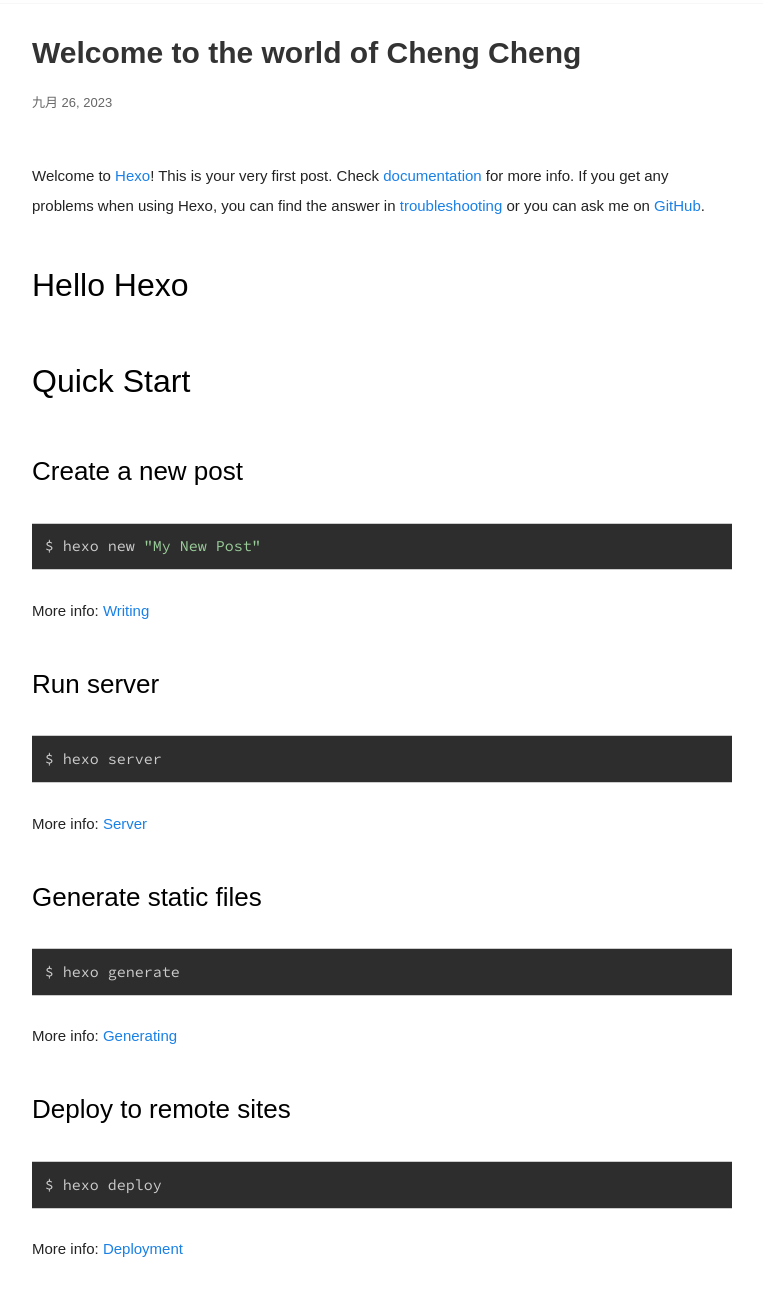
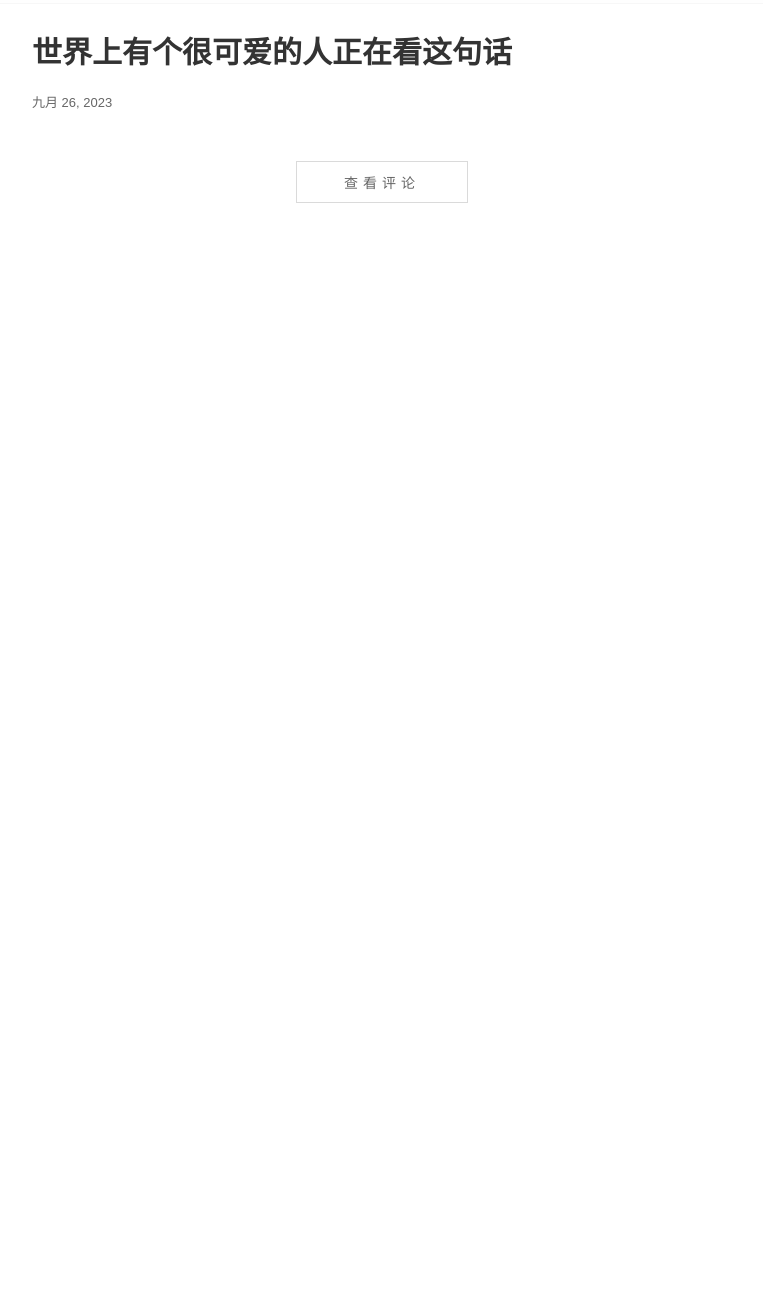
Before and after one commit to chengldu/chengldu.github.io, a plain HTML site: page 2023/09/26/世界上有个很可爱的人正在看这句话/index.html in a window 1280 px wide. Shown: the part 47-1358 px from the top of the page, without its empty margins (258-1021 px from the left). After the commit the page ends 800 px from the top, so only its background shows below. Drawn offline with nearby package versions, Linux system fonts and the light colour scheme; a web font is replaced by a local one.

Commit message:
Site updated: 2023-09-26 21:11:27

```diff
--- a/2023/09/26/hello-world/index.html
+++ b/2023/09/26/世界上有个很可爱的人正在看这句话/index.html
@@ -5,12 +5,12 @@
     <meta charset="UTF-8" />
     <meta http-equiv="X-UA-Compatible" content="IE=edge,chrome=1" />
     <meta name="viewport" content="width=device-width, minimum-scale=1.0, maximum-scale=1.0, user-scalable=no">
-    <title>Welcome to the world of Cheng Cheng - Hexo</title>
+    <title>世界上有个很可爱的人正在看这句话 - Hexo</title>
     <meta name="apple-mobile-web-app-capable" content="yes" />
     <meta name="apple-mobile-web-app-status-bar-style" content="black-translucent">
     <meta name="google" content="notranslate" />
     <meta name="keywords" content="Fechin,">
-    <meta name="description" content="Welcome to Hexo! This is your very first post. Check documentation for more info. If you get any pr,">
+
     <meta name="author" content="chengldu">
     <link rel="alternative" href="atom.xml" title="Hexo" type="application/atom+xml">
     <link rel="icon" href="/img/favicon.png">
@@ -18,16 +18,16 @@
 
 
     <meta name="twitter:card" content="summary"/>
-    <meta name="twitter:title" content="Welcome to the world of Cheng Cheng - Hexo"/>
-    <meta name="twitter:description" content="Welcome to Hexo! This is your very first post. Check documentation for more info. If you get any pr,"/>
+    <meta name="twitter:title" content="世界上有个很可爱的人正在看这句话 - Hexo"/>
+
 
 
 
 
     <meta property="og:site_name" content="Hexo"/>
     <meta property="og:type" content="object"/>
-    <meta property="og:title" content="Welcome to the world of Cheng Cheng - Hexo"/>
-    <meta property="og:description" content="Welcome to Hexo! This is your very first post. Check documentation for more info. If you get any pr,"/>
+    <meta property="og:title" content="世界上有个很可爱的人正在看这句话 - Hexo"/>
+
 
 <link rel="stylesheet" href="/css/diaspora.css">
 
@@ -45,7 +45,7 @@
     <div class="bar" style="width: 0;"></div>
     <a class="iconfont icon-home image-icon" href="javascript:;" data-url="https://chengldu.github.io"></a>
     <div title="播放/暂停" class="iconfont icon-play"></div>
-    <h3 class="subtitle">Welcome to the world of Cheng Cheng</h3>
+    <h3 class="subtitle">世界上有个很可爱的人正在看这句话</h3>
     <div class="social">
         <div>
             <div class="share">
@@ -60,26 +60,13 @@
     <div class="section">
         <div class="article">
     <div class='main'>
-        <h1 class="title">Welcome to the world of Cheng Cheng</h1>
+        <h1 class="title">世界上有个很可爱的人正在看这句话</h1>
         <div class="stuff">
             <span>九月 26, 2023</span>
 
 
         </div>
         <div class="content markdown">
-            <p>Welcome to <a target="_blank" rel="noopener" href="https://hexo.io/">Hexo</a>! This is your very first post. Check <a target="_blank" rel="noopener" href="https://hexo.io/docs/">documentation</a> for more info. If you get any problems when using Hexo, you can find the answer in <a target="_blank" rel="noopener" href="https://hexo.io/docs/troubleshooting.html">troubleshooting</a> or you can ask me on <a target="_blank" rel="noopener" href="https://github.com/hexojs/hexo/issues">GitHub</a>.</p>
-<h2 id="Hello-Hexo"><a href="#Hello-Hexo" class="headerlink" title="Hello Hexo"></a>Hello Hexo</h2><h2 id="Quick-Start"><a href="#Quick-Start" class="headerlink" title="Quick Start"></a>Quick Start</h2><h3 id="Create-a-new-post"><a href="#Create-a-new-post" class="headerlink" title="Create a new post"></a>Create a new post</h3><figure class="highlight bash"><table><tr><td class="gutter"><pre><span class="line">1</span><br></pre></td><td class="code"><pre><span class="line">$ hexo new <span class="string">&quot;My New Post&quot;</span></span><br></pre></td></tr></table></figure>
-
-<p>More info: <a target="_blank" rel="noopener" href="https://hexo.io/docs/writing.html">Writing</a></p>
-<h3 id="Run-server"><a href="#Run-server" class="headerlink" title="Run server"></a>Run server</h3><figure class="highlight bash"><table><tr><td class="gutter"><pre><span class="line">1</span><br></pre></td><td class="code"><pre><span class="line">$ hexo server</span><br></pre></td></tr></table></figure>
-
-<p>More info: <a target="_blank" rel="noopener" href="https://hexo.io/docs/server.html">Server</a></p>
-<h3 id="Generate-static-files"><a href="#Generate-static-files" class="headerlink" title="Generate static files"></a>Generate static files</h3><figure class="highlight bash"><table><tr><td class="gutter"><pre><span class="line">1</span><br></pre></td><td class="code"><pre><span class="line">$ hexo generate</span><br></pre></td></tr></table></figure>
-
-<p>More info: <a target="_blank" rel="noopener" href="https://hexo.io/docs/generating.html">Generating</a></p>
-<h3 id="Deploy-to-remote-sites"><a href="#Deploy-to-remote-sites" class="headerlink" title="Deploy to remote sites"></a>Deploy to remote sites</h3><figure class="highlight bash"><table><tr><td class="gutter"><pre><span class="line">1</span><br></pre></td><td class="code"><pre><span class="line">$ hexo deploy</span><br></pre></td></tr></table></figure>
-
-<p>More info: <a target="_blank" rel="noopener" href="https://hexo.io/docs/one-command-deployment.html">Deployment</a></p>
 
             <!--[if lt IE 9]><script>document.createElement('audio');</script><![endif]-->
             <audio id="audio" loop="1" preload="auto" controls="controls" data-autoplay="false">
```
Also changed, not shown: archives/2023/09/index.html (+1 -1 lines), archives/2023/index.html (+1 -1 lines), archives/index.html (+1 -1 lines), index.html (+2 -2 lines).
